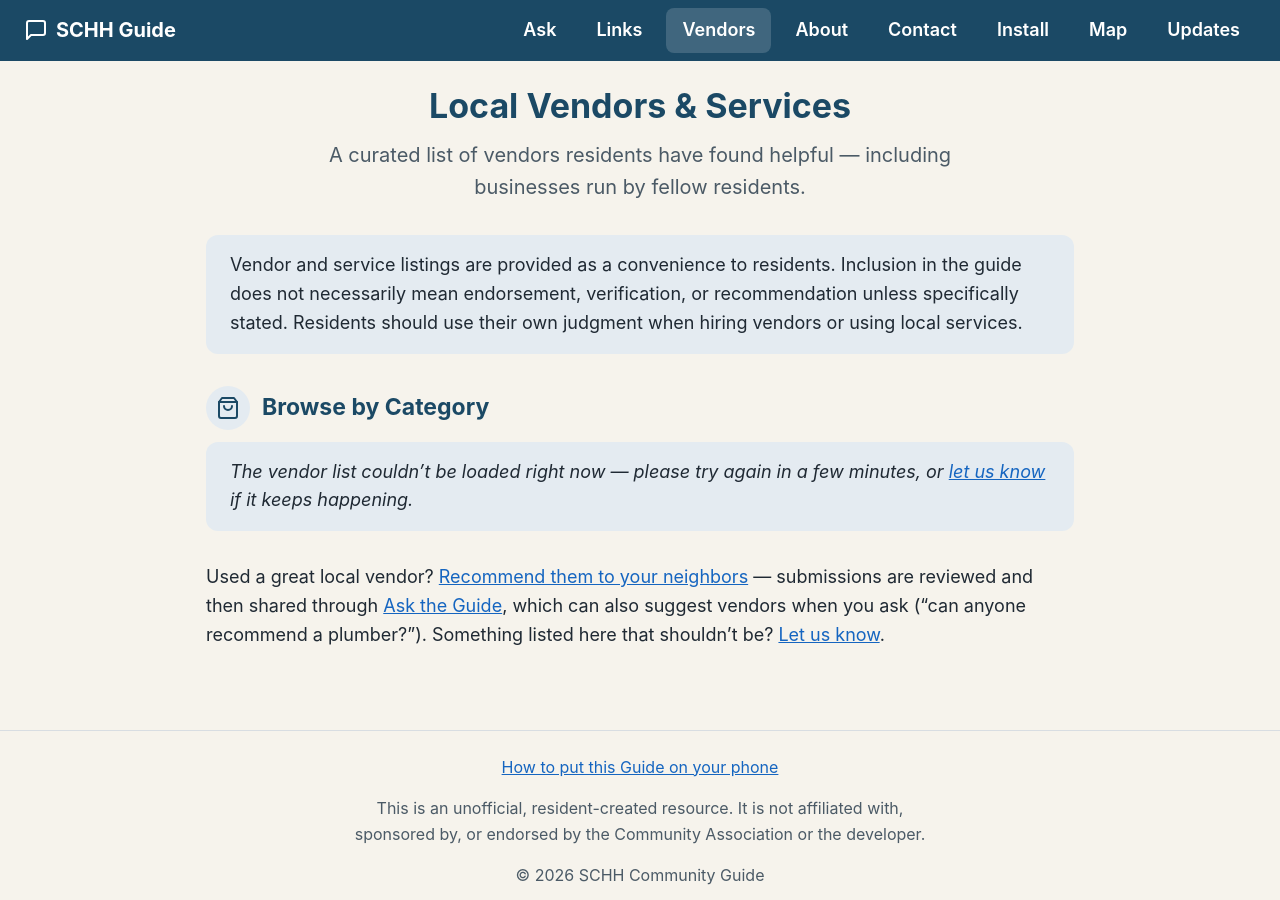
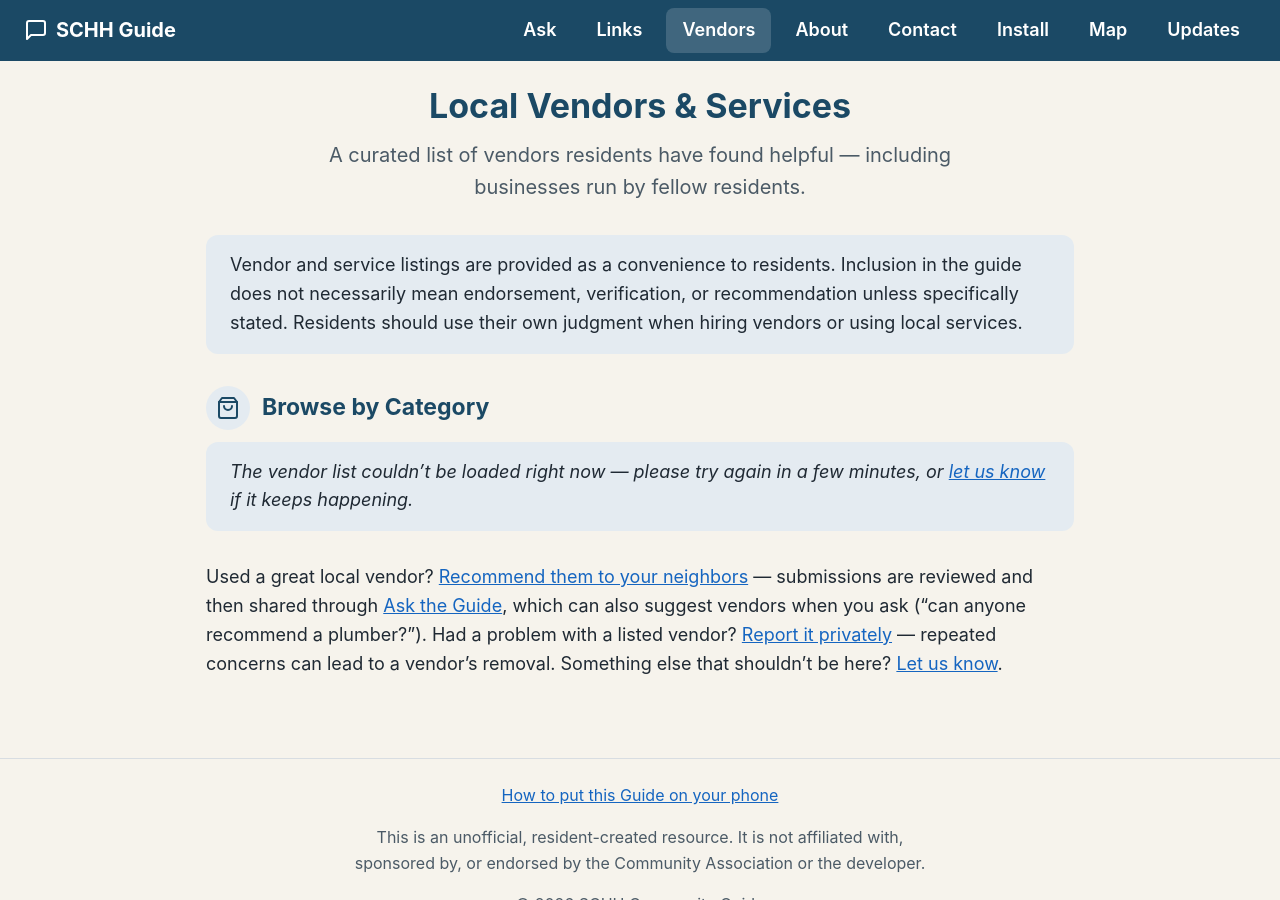
Before and after one commit to rsnyder/schh-info, a Jekyll site: the page built from vendors/index.html, in a window 1280 px wide. Built offline with Jekyll 4.4.1, drawn with Linux system fonts in a browser that asks for light colours.

Commit message:
Document the private vendor-concern path and removal policy
About page and vendors footer link the report form and state the policy:
reports are private, never published, and repeated concerns over time
may result in administrative removal from the list.

Co-Authored-By: Claude Fable 5 <noreply@anthropic.com>

```diff
--- a/_data/about.yml
+++ b/_data/about.yml
@@ -67,6 +67,8 @@ sections:
 
       **Or just ask.** Signed-in residents can ask the chat directly — "can anyone recommend a plumber?" — and get resident recommendations alongside nearby options.
 
+      **Had a problem with a listed vendor?** Signed-in residents can [report it privately](https://chat.schh.info/report-vendor.html). Reports go only to the guide's administrators and are never published — but they matter: repeated concerns about a vendor over a period may result in their removal from the list.
+
       Listings are provided as a convenience. Inclusion does not necessarily mean endorsement, verification, or recommendation — use your own judgment when hiring vendors or using local services.
 
   - icon: heart
--- a/vendors/index.html
+++ b/vendors/index.html
@@ -51,8 +51,11 @@ description: "A curated list of local vendors and services, including resident-o
        href="https://chat.schh.info/recommend-vendor.html">Recommend them to
        your neighbors</a> &mdash; submissions are reviewed and then shared
        through <a href="/">Ask the Guide</a>, which can also suggest vendors
-       when you ask (&ldquo;can anyone recommend a plumber?&rdquo;). Something
-       listed here that shouldn&rsquo;t be?
+       when you ask (&ldquo;can anyone recommend a plumber?&rdquo;).
+       Had a problem with a listed vendor?
+       <a href="https://chat.schh.info/report-vendor.html">Report it
+       privately</a> &mdash; repeated concerns can lead to a vendor&rsquo;s
+       removal. Something else that shouldn&rsquo;t be here?
        <a href="/contact/">Let us know</a>.</p>
 </div>
 
```
